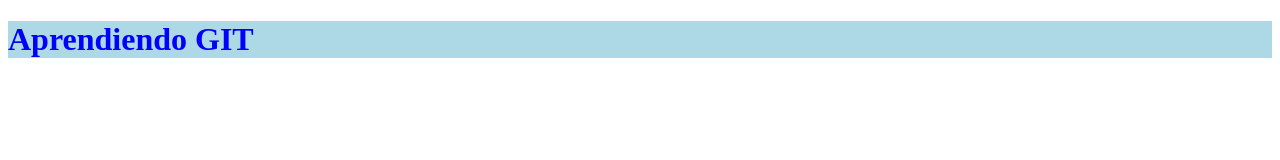
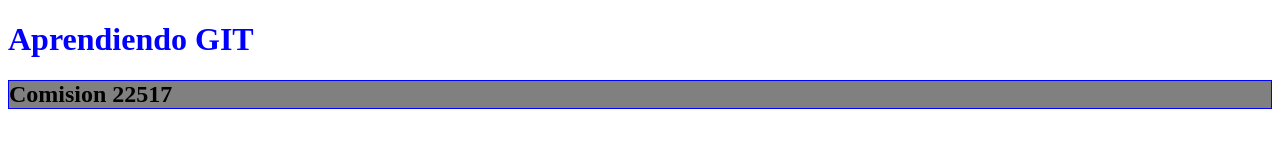
Before and after one commit to LauraRearte/trabajo-con-git, a plain HTML site: page index.html in a window 1280 px wide. Drawn offline with Linux system fonts and the light colour scheme.

Commit message:
Cambios en html y css

```diff
--- a/css/estilos.css
+++ b/css/estilos.css
@@ -1,4 +1,7 @@
 h1{
     color: blue;
-    background-color: lightblue;
 }
+h2{
+    border: 1px solid blue;
+    background-color: grey;
+}
--- a/index.html
+++ b/index.html
@@ -9,5 +9,6 @@
 </head>
 <body>
     <h1>Aprendiendo GIT</h1>
+    <h2>Comision 22517</h2>
 </body>
 </html>
```
